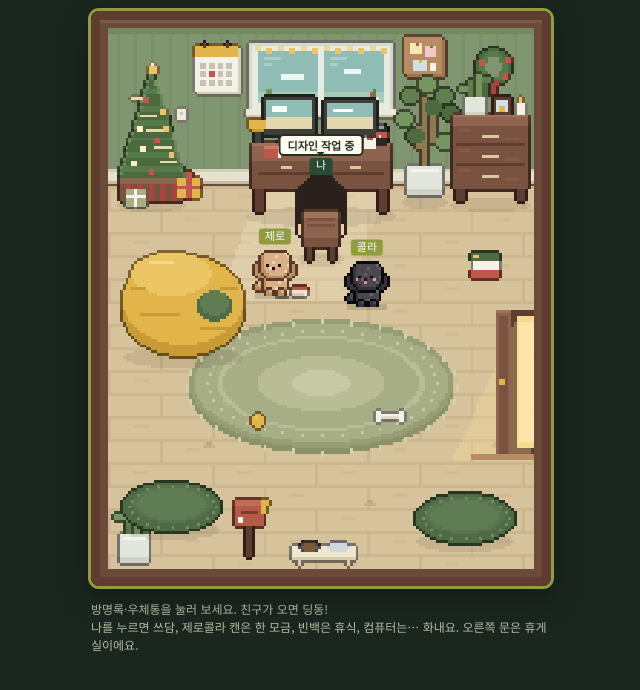
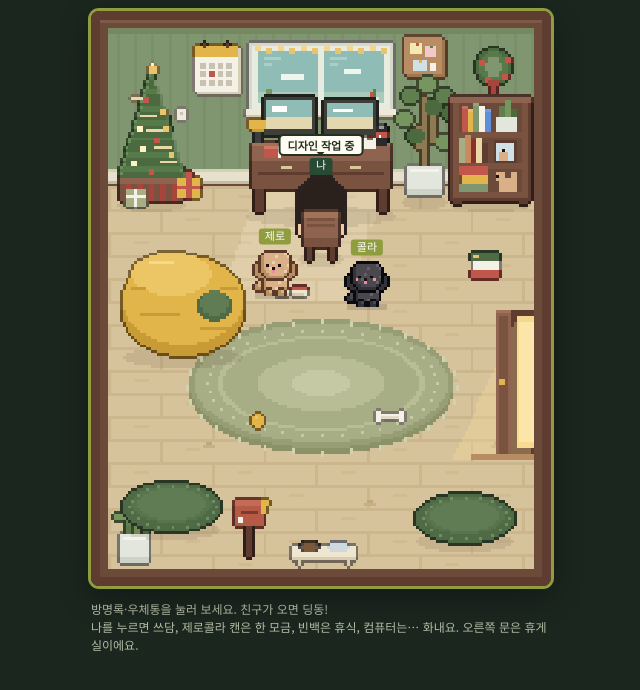
Before and after one commit to soohyun7227/bunny, a plain HTML site: page bunny_room/index.html in a window 1280 px wide. Shown: the part 90-780 px from the top of the page, without its empty margins (319-959 px from the left). Drawn offline with nearby package versions, Linux system fonts and the light colour scheme; no server answers.

Commit message:
Room: bookshelf instead of the dresser
Co-Authored-By: Claude Opus 5.5 <noreply@anthropic.com>
Claude-Session: https://claude.ai/code/session_017jBMJu5sbdsGT4cjNbDcNS

```diff
--- a/bunny_room/index.html
+++ b/bunny_room/index.html
@@ -619,13 +619,19 @@ const FURN=[
     R(60,47,6,4,'#c0574a');R(60,47,6,1,'#d27766');R(65,47,1,4,'#f4f1e6'); // notebook
     R(99,40,4,7,'#2a2a2a');R(99,42,4,2,'#c0574a');R(100,40,2,1,'#9a9a9a');R(100,43,1,1,'#ffffff');}},
   {y:84,d(){R(74,70,12,8,'#8e6450');R(75,72,10,1,'#7a5240');R(75,74,10,1,'#7a5240');R(74,70,12,2,'#a07258');R(74,78,12,4,'#7a5240');R(74,78,12,1,'#8e6450');R(75,82,2,5,P.woodD);R(83,82,2,5,P.woodD);}}, // wooden chair
-  {y:66,d(){ // dresser with drawers, plant, photo and candle
-    R(126,36,26,4,P.woodL);R(126,36,26,1,'#a07258');R(126,40,26,22,P.wood);
-    for(const y of[46,53])R(127,y,24,1,P.woodD);[43,50,57].forEach(y=>{R(136,y,6,1,'#d9c7a0');R(128,y-2,4,1,'#86594a');R(144,y+1,5,1,'#86594a');});
-    R(127,62,3,4,P.woodD);R(148,62,3,4,P.woodD);
-    R(130,30,7,6,P.pot);R(130,35,7,1,P.potD);R(131,24,2,6,P.leaf);R(134,22,2,8,P.leafL);R(136,25,2,5,P.leafD);R(128,26,3,2,P.leafL);R(136,23,3,2,P.leaf);
-    R(140,30,6,6,'#5e3d30');R(141,31,4,4,'#cfe1e6');R(142,33,2,2,'#e2b54a');
-    R(148,32,3,4,'#f4f1e6');R(149,30,1,2,'#e9c46a');}},
+  {y:66,d(){ // wooden bookshelf: three shelves of books, a plant, a photo and a little dog figure
+    R(125,30,28,36,P.woodD);R(126,31,26,34,'#6b4a3a');R(125,30,28,2,P.woodL);
+    for(const y of[42,53])R(126,y,26,2,P.wood);R(126,63,26,2,P.wood);R(126,32,2,32,P.wood);R(150,32,2,32,P.wood);
+    // top shelf: books + small plant
+    [[129,'#c0574a',9],[131,'#e2b54a',8],[133,'#7f9670',10],[135,'#f4f1e6',9],[137,'#5b8fd9',8]].forEach(([x,c,h])=>{R(x,42-h,2,h,c);R(x,42-h,2,1,'#ffffff22');});
+    R(141,37,7,5,P.pot);R(142,33,2,4,P.leaf);R(144,31,2,6,P.leafL);R(146,34,2,3,P.leafD);
+    // middle shelf: leaning books + photo frame
+    [[128,'#a7ad84',9],[130,'#c98b5e',10],[132,'#8e2f2f',8],[134,'#e9d8a6',9]].forEach(([x,c,h])=>R(x,53-h,2,h,c));R(136,46,2,7,'#5e3d30');
+    R(140,45,8,8,'#5e3d30');R(141,46,6,6,'#cfe1e6');R(142,49,3,3,'#d9b088');R(143,48,1,1,'#1a1210');
+    // bottom shelf: stacked books + dog figure
+    R(128,60,10,3,'#7f9670');R(129,57,9,3,'#e2b54a');R(128,54,10,3,'#c0574a');
+    R(142,58,6,5,'#d9b088');R(141,56,3,3,'#d9b088');R(141,57,1,1,'#1a1210');R(146,56,2,2,'#d9b088');
+    R(126,65,3,2,P.woodD);R(149,65,3,2,P.woodD);}},
   {y:176,d(){E(28,172,17,8,P.cush);E(28,171,14,6,'#57744d');E(28,171,12,5,P.cushL);for(let k=0;k<20;k++){const a=k/20*Math.PI*2;R(28+Math.cos(a)*15,172+Math.sin(a)*7,1,1,'#6f8c63');}}}, // dog cushion 1
   {y:180,d(){E(130,176,17,8,P.cush);E(130,175,14,6,'#57744d');E(130,175,12,5,P.cushL);for(let k=0;k<20;k++){const a=k/20*Math.PI*2;R(130+Math.cos(a)*15,176+Math.sin(a)*7,1,1,'#6f8c63');}}}, // dog cushion 2
   {y:190,d(){R(70,186,22,5,'#efe6d0');R(70,190,22,1,'#d9cdb0');E(76,186,4,1,'#4a4a4a');E(76,186,3,1,'#7a5a3a');E(86,186,4,1,'#cfd8dc');R(72,191,1,2,'#d9cdb0');R(89,191,1,2,'#d9cdb0');}}, // bowls
```
Also changed, not shown: index.html (+13 -7 lines), bunny_room/og.png.
